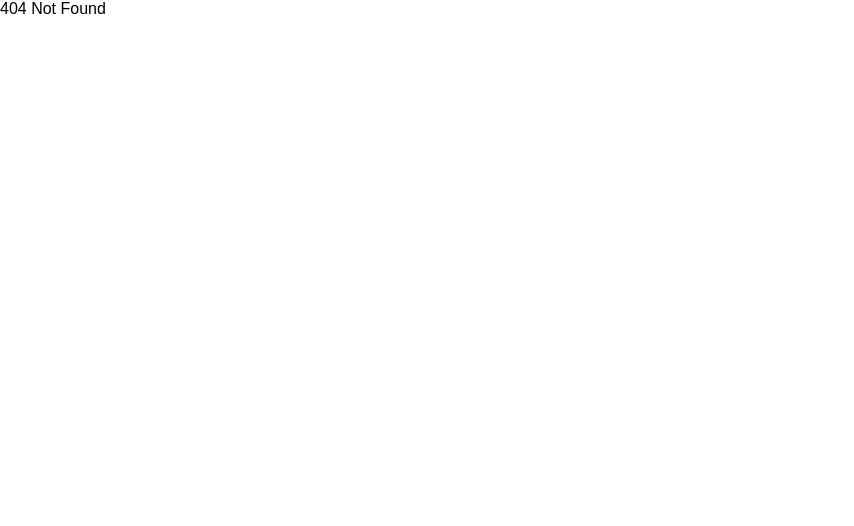
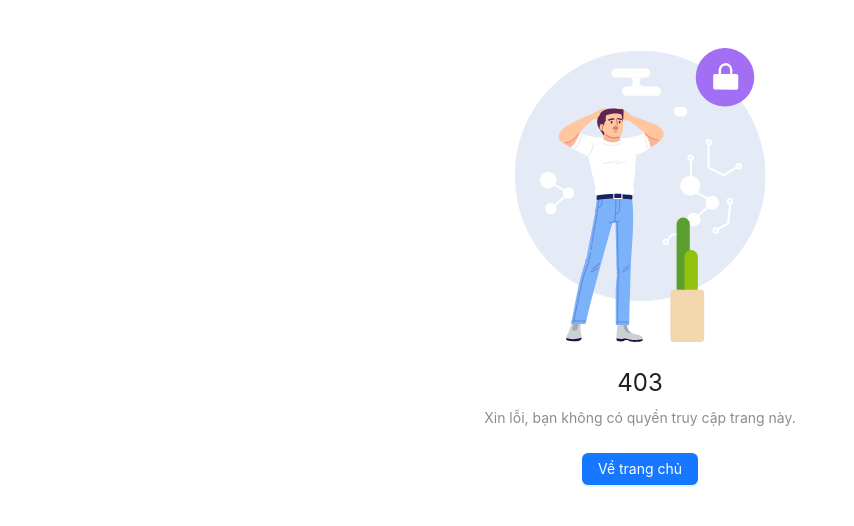
Before and after one commit to Qthanh1t/SaleManagement_FE, a React (Vite) app: page /403 in a window 1280 px wide. Before the commit this address had no page. Shown: the top 526 px of the page, without its empty margins (0-854 px from the left). Built offline with nearby package versions, Linux system fonts and the light colour scheme.

Commit message:
add page permission

```diff
--- a/src/App.tsx
+++ b/src/App.tsx
@@ -15,6 +15,14 @@ import SupplierListPage from './pages/SupplierListPage';
 import CreateReceiptPage from "./pages/Warehouse/CreateReceiptPage.tsx";
 import AdjustmentPage from "./pages/Warehouse/AdjustmentPage.tsx";
 import UserListPage from "./pages/UserListPage.tsx";
+import ForbiddenPage from "./pages/ForbiddenPage.tsx";
+import RoleRoute from "./components/RoleRoute.tsx";
+
+const ROLES = {
+    ADMIN: 'ROLE_ADMIN',
+    SALES: 'ROLE_SALES_STAFF',
+    WAREHOUSE: 'ROLE_WAREHOUSE_STAFF',
+};
 
 function App() {
     return (
@@ -23,22 +31,36 @@ function App() {
                 <Routes>
                     {/* Route công khai */}
                     <Route path="/login" element={<LoginPage />} />
+                    <Route path="/403" element={<ForbiddenPage />} />
 
                     {/* Các route được bảo vệ */}
                     <Route element={<ProtectedRoutes />}>
                         {/* Bọc các trang bằng MainLayout */}
                         <Route element={<MainLayout />}>
+                            {/* --- 1. NHÓM PUBLIC (Ai đăng nhập cũng vào được) --- */}
                             <Route path="/" element={<DashboardPage />} />
                             <Route path="/products" element={<ProductListPage />} />
                             <Route path="/categories" element={<CategoryListPage />} />
+
+                            {/* --- 2. NHÓM ADMIN & SALES --- */}
+                            <Route element={<RoleRoute allowedRoles={[ROLES.ADMIN, ROLES.SALES]} />}>
                                 <Route path="/orders/new" element={<CreateOrderPage />} />
                                 <Route path="/orders/list" element={<OrderListPage />} />
                                 <Route path="/orders/:id" element={<OrderDetailPage />} />
                                 <Route path="/customers" element={<CustomerListPage />} />
+                            </Route>
+
+                            {/* --- 3. NHÓM ADMIN & KHO --- */}
+                            <Route element={<RoleRoute allowedRoles={[ROLES.ADMIN, ROLES.WAREHOUSE]} />}>
                                 <Route path="/suppliers" element={<SupplierListPage />} />
                                 <Route path="/warehouse/receipts/new" element={<CreateReceiptPage />} />
                                 <Route path="/warehouse/adjustments" element={<AdjustmentPage />} />
+                            </Route>
+
+                            {/* --- 4. NHÓM CHỈ ADMIN --- */}
+                            <Route element={<RoleRoute allowedRoles={[ROLES.ADMIN]} />}>
                                 <Route path="/users" element={<UserListPage />} />
+                            </Route>
                         </Route>
                     </Route>
 
--- /dev/null
+++ b/src/components/RoleRoute.tsx
@@ -0,0 +1,24 @@
+import { Navigate, Outlet } from 'react-router-dom';
+import { useStores } from '../stores/RootStore';
+import { observer } from 'mobx-react-lite';
+
+interface RoleRouteProps {
+    allowedRoles: string[]; // Danh sách các role được phép
+}
+
+const RoleRoute = ({ allowedRoles }: RoleRouteProps) => {
+    const { authStore } = useStores();
+    const currentUserRole = authStore.user?.role;
+
+    // Nếu chưa có role (lỗi logic) hoặc role không nằm trong danh sách cho phép
+    if (!currentUserRole || !allowedRoles.includes(currentUserRole)) {
+        // Chuyển hướng sang trang 403
+        // replace: true để user không back lại được trang này
+        return <Navigate to="/403" replace />;
+    }
+
+    // Nếu hợp lệ, render nội dung con (Outlet)
+    return <Outlet />;
+};
+
+export default observer(RoleRoute);
--- /dev/null
+++ b/src/pages/ForbiddenPage.tsx
@@ -0,0 +1,23 @@
+import { Button, Result } from 'antd';
+import { useNavigate } from 'react-router-dom';
+
+const ForbiddenPage = () => {
+    const navigate = useNavigate();
+
+    return (
+        <div className="flex justify-center items-center h-full min-h-[60vh]">
+            <Result
+                status="403"
+                title="403"
+                subTitle="Xin lỗi, bạn không có quyền truy cập trang này."
+                extra={
+                    <Button type="primary" onClick={() => navigate('/')}>
+                        Về trang chủ
+                    </Button>
+                }
+            />
+        </div>
+    );
+};
+
+export default ForbiddenPage;
```
Lines whose indentation alone changed are shown as unchanged.
